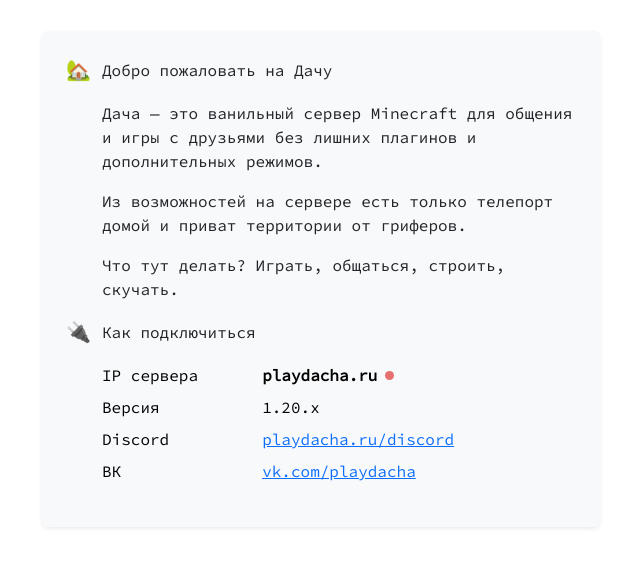
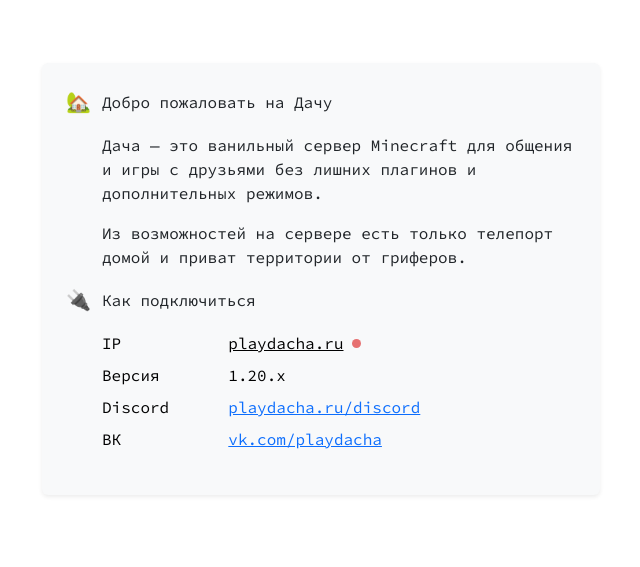
Before and after one commit to potatoru/dacha-site, a Vue app: page / in a window 1280 px wide. Shown: the part 121-688 px from the top of the page, without its empty margins (319-959 px from the left). Built offline with nearby package versions, Linux system fonts and the light colour scheme; no server answers.

Commit message:
Фикс вёрстки

```diff
--- a/src/js/App.vue
+++ b/src/js/App.vue
@@ -8,7 +8,6 @@
         <div style="margin-left: 2.25rem">
           <p>Дача — это ванильный сервер Minecraft для общения и игры с друзьями без лишних плагинов и дополнительных режимов.</p>
           <p>Из возможностей на сервере есть только телепорт домой и приват территории от гриферов.</p>
-          <p>Что тут делать? Играть, общаться, строить, скучать.</p>
         </div>
         <p class="d-flex align-items-center">
           <span style="width: 2.25rem" class="fs-5">&#128268;</span>Как подключиться
@@ -17,10 +16,10 @@
           <table class="table table-borderless table-sm">
             <tbody>
               <tr>
-                <td class="bg-light pt-0 ps-0">IP сервера</td>
+                <td class="bg-light pt-0 ps-0">IP</td>
                 <td class="bg-light pt-0 ps-0">
-                  <div class="d-flex align-items-center fw-bold">
-                    <span>playdacha.ru</span>
+                  <div class="d-flex align-items-center">
+                    <span class="text-decoration-underline">playdacha.ru</span>
                     <span class="ms-2 status" :class="{online: status == 1}" v-if="status > -1" />
                   </div>
                 </td>
```
